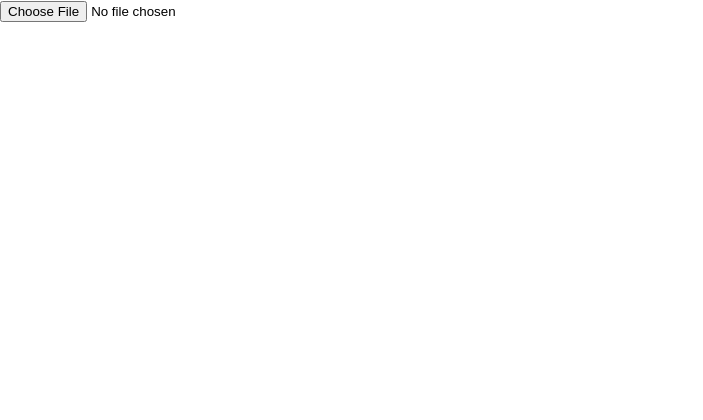
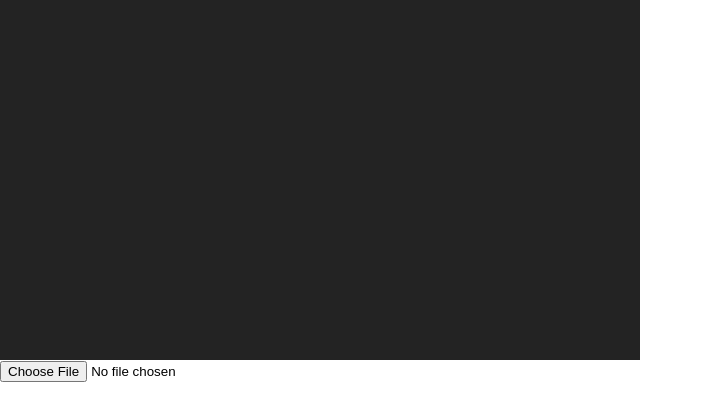
Before and after one commit to ElHaban3ro/AsegTool, a React (Create React App) app: page / in a window 1280 px wide. Shown: the top 420 px of the page, without its empty margins (0-703 px from the left). Built offline with nearby package versions, Linux system fonts and the light colour scheme.

Commit message:
(v1.5.2) Frame video.

```diff
--- a/src/components/InputFile/InputFile.css
+++ b/src/components/InputFile/InputFile.css
@@ -1,3 +1,14 @@
 .video_toolbar_img {
     width: 2rem;
 }
+
+
+.video_frame {
+    width: 640px;
+    height: 360px;
+
+    background: #232323;
+    display: flex;
+    justify-content: center;
+    align-items: center;
+}
--- a/src/components/InputFile/InputFile.js
+++ b/src/components/InputFile/InputFile.js
@@ -34,7 +34,6 @@ export default class InputFile extends React.Component {
     }
 
     handleSelectFile = (e) => {
-        // TODO: Hacer que se pueda cambiar de archivo.
         const videoObject = e.target.files[0];
 
         this.setState({
@@ -243,41 +242,41 @@ export default class InputFile extends React.Component {
             //! TODO: shortcuts to functions!!!!!
 
             <div className="InputFile">
-                <form>
 
-                    <input type="file" name="content" id="content" label='Select mp3 or mp4 file' onChange={this.handleSelectFile} accept='video/mp4, audio/mp3' />
+                <div className="video_frame">
+                    {this.state.fileLoad && (
 
-                </form>
+                        <video height='100%' ref={this.video} onTimeUpdate={this.HandlerVideo} >
+
+                            <source src={this.state.videoObject} ref={this.videoSource} />
+
+                        </video>
+
+                    )}
+
+                </div>
 
                 {this.state.fileLoad && (
                     <div className="video_div">
 
-                        <div className="video_frame">
 
-                            <video width='500' controls ref={this.video} onTimeUpdate={this.HandlerVideo} >
+                        <div className="buttons_div">
 
-                                <source src={this.state.videoObject} ref={this.videoSource} />
+                            <p className="timing">{this.state.currentTime}/{this.state.totalTime}</p>
 
-                            </video>
-
-                            <div className="buttons_div">
-
-                                <p className="timing">{this.state.currentTime}/{this.state.totalTime}</p>
-
-                                <input type="range" name="timeline" id="timeline" className="timeline" min='0' max={this.state.totalSeconds} onChange={this.HandlerVideoTimeLine} label="Select mp3 or mp4 file" ref={this.timeline} defaultValue='0' />
+                            <input type="range" name="timeline" id="timeline" className="timeline" min='0' max={this.state.totalSeconds} onChange={this.HandlerVideoTimeLine} label="Select mp3 or mp4 file" ref={this.timeline} defaultValue='0' />
 
 
-                                <input type="range" name="volume_range" id="volume_range" className="volume_range" min='0' max='100' defaultValue='100' onChange={this.HandlerVolume} />
+                            <input type="range" name="volume_range" id="volume_range" className="volume_range" min='0' max='100' defaultValue='100' onChange={this.HandlerVolume} />
 
-                                <span onClick={this.onPause} className="button_test"><img src={this.state.pauseImage} className='video_toolbar_img' alt='#' /></span>
-
-                            </div>
+                            <span onClick={this.onPause} className="button_test"><img src={this.state.pauseImage} className='video_toolbar_img' alt='#' /></span>
 
                         </div>
 
                     </div>
                 )}
 
+                <input type="file" name="content" id="content" label='Select mp3 or mp4 file' onChange={this.handleSelectFile} accept='video/mp4, audio/mp3' />
 
             </div>
         )
```
